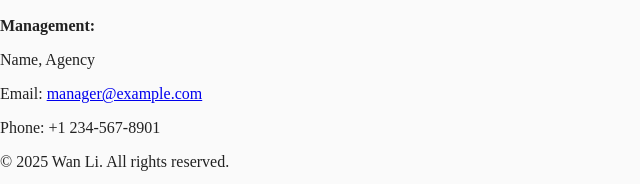
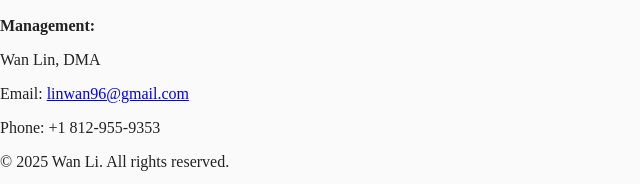
Before and after one commit to Aaapeee/WanLinPiano, a plain HTML site: page index.html in a window 1280 px wide. Shown: the part 1537-1721 px from the top of the page, 0-640 px from the left. Drawn offline with Linux system fonts and the light colour scheme.

Commit message:
Update index.html

```diff
--- a/index.html
+++ b/index.html
@@ -61,9 +61,9 @@
   <section id="contact" class="section">
     <h2>Contact</h2>
     <p><strong>Management:</strong></p>
-    <p>Name, Agency</p>
-    <p>Email: <a href="mailto:manager@example.com">manager@example.com</a></p>
-    <p>Phone: +1 234-567-8901</p>
+    <p>Wan Lin, DMA</p>
+    <p>Email: <a href="mailto:manager@example.com">linwan96@gmail.com</a></p>
+    <p>Phone: +1 812-955-9353</p>
   </section>
 
   <footer>
```
